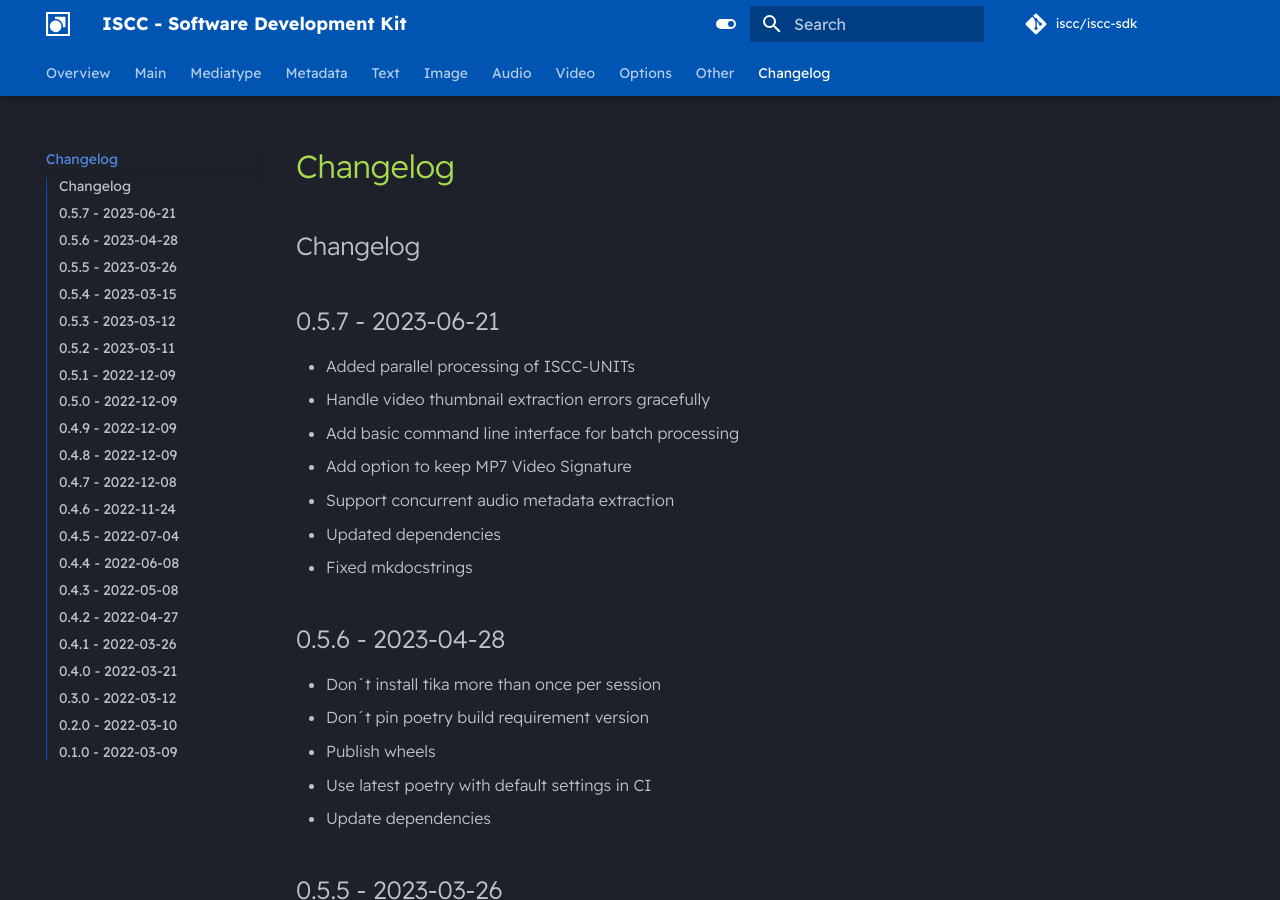
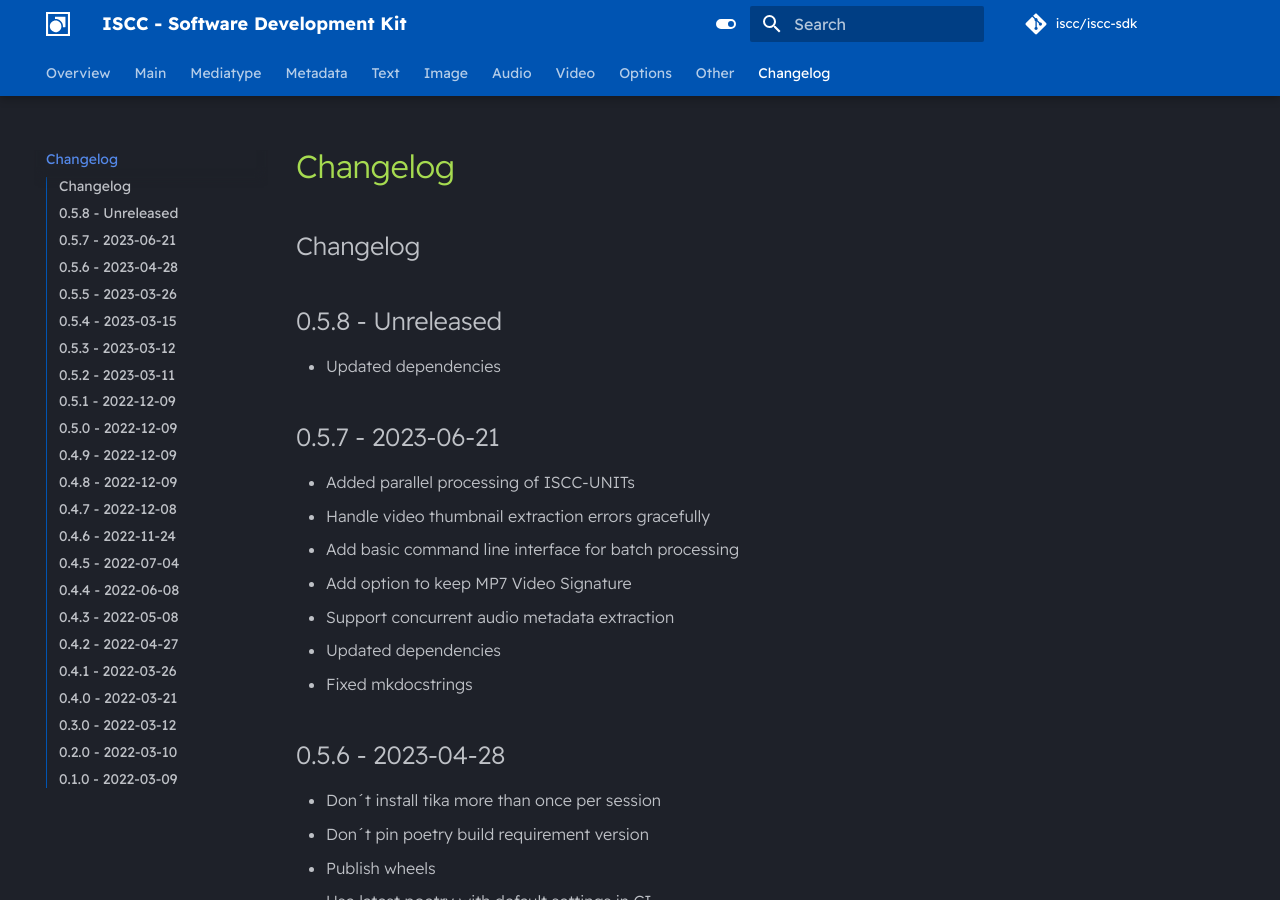
Before and after one commit to iscc/iscc-sdk, an MkDocs documentation site: the page built from docs/changelog.md, in a window 1280 px wide and 900 px high. Built offline with MkDocs 1.6.1 and Material for MkDocs 9.7.7, drawn with Linux system fonts in a browser that asks for light colours; comment, search, counter and statistics services are not loaded.

Commit message:
Prepare v0.5.8

```diff
--- a/docs/changelog.md
+++ b/docs/changelog.md
@@ -1,4 +1,7 @@
 ## Changelog
+
+## 0.5.8 - Unreleased
+- Updated dependencies
 
 ## 0.5.7 - 2023-06-21
 - Added parallel processing of ISCC-UNITs
--- a/iscc_sdk/__init__.py
+++ b/iscc_sdk/__init__.py
@@ -2,7 +2,7 @@
 import os
 from platformdirs import PlatformDirs
 
-__version__ = "0.5.7"
+__version__ = "0.5.8"
 APP_NAME = "iscc-sdk"
 APP_AUTHOR = "iscc"
 dirs = PlatformDirs(appname=APP_NAME, appauthor=APP_AUTHOR)
--- a/pyproject.toml
+++ b/pyproject.toml
@@ -1,6 +1,6 @@
 [tool.poetry]
 name = "iscc-sdk"
-version = "0.5.7"
+version = "0.5.8"
 description = "SDK for creating ISCCs (International Standard Content Codes)"
 authors = ["Titusz <tp@py7.de>"]
 license = "Apache-2.0"
```
Also changed, not shown: CHANGELOG.md (+3 -0 lines), 2 other files.
